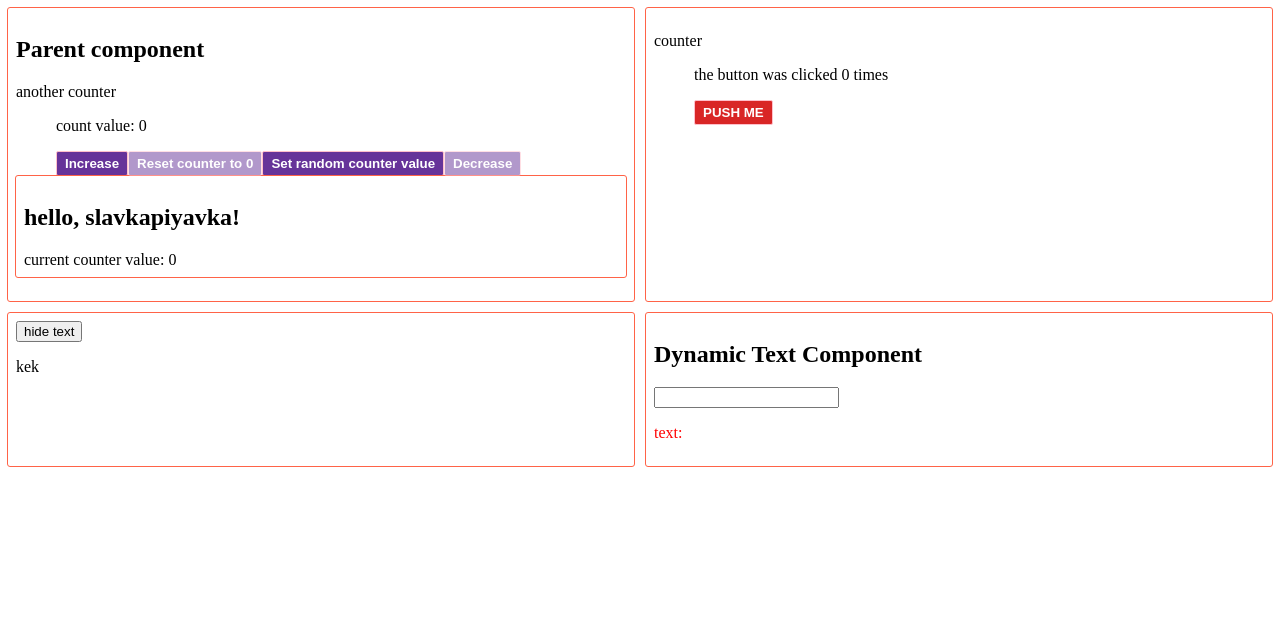
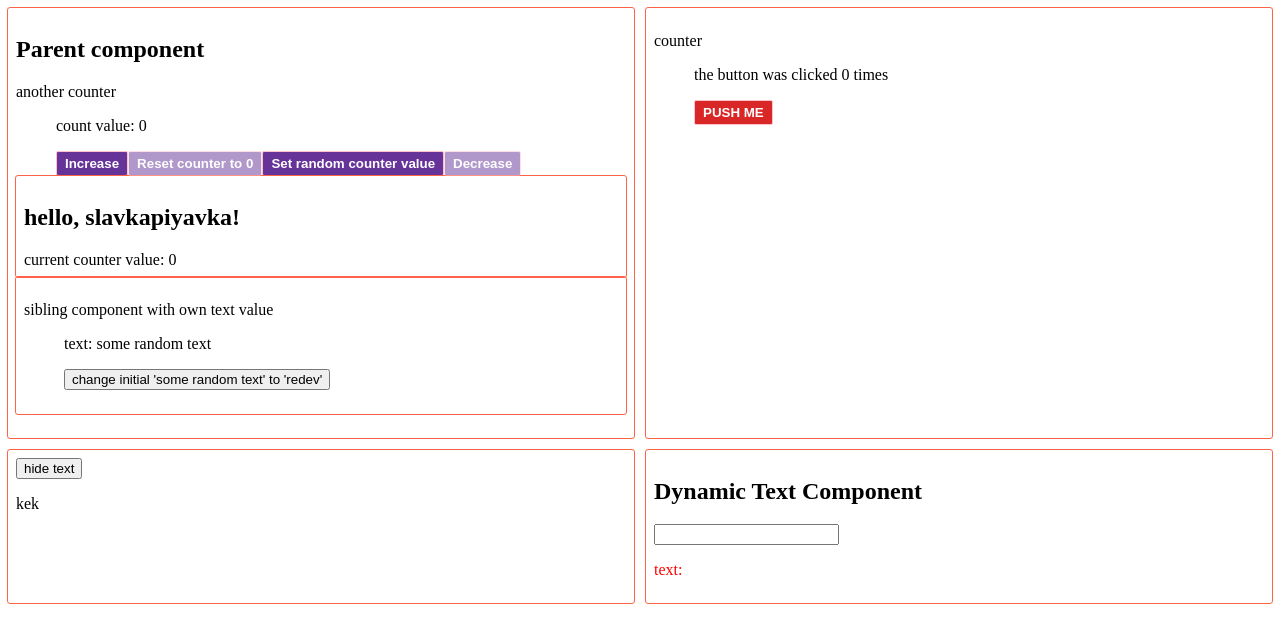
Before and after one commit to slavkapiyavka/react-sandbox, a React (Vite) app: page / in a window 1280 px wide. Shown: the top 642 px of the page. Built offline with nearby package versions, Linux system fonts and the light colour scheme.

Commit message:
feat: implement 'sibling' component

```diff
--- a/src/components/parent-component/index.tsx
+++ b/src/components/parent-component/index.tsx
@@ -1,5 +1,6 @@
 import React, { useState } from "react";
 import ChildComponent from "../child-component";
+import SiblingComponent from "../sibling-component";
 
 const ParentComponent: React.FC = () => {
   const [counter, setCounter] = useState(0);
@@ -69,6 +70,7 @@ const ParentComponent: React.FC = () => {
         </dd>
 
         <ChildComponent name={"slavkapiyavka"} counter={counter} />
+        <SiblingComponent />
       </dl>
     </div>
   );
--- /dev/null
+++ b/src/components/sibling-component/index.tsx
@@ -0,0 +1,22 @@
+import React, { useState } from "react";
+
+const SiblingComponent: React.FC = () => {
+  const [text, setText] = useState("some random text");
+  const handleButtonClick = () => setText("REDEV");
+
+  return (
+    <div className="card">
+      <dl>
+        <dt>sibling component with own text value</dt>
+        <dd>
+          <p>text: {text}</p>
+          <button onClick={handleButtonClick} type="button">
+            change initial 'some random text' to 'redev'
+          </button>
+        </dd>
+      </dl>
+    </div>
+  );
+};
+
+export default SiblingComponent;
```
